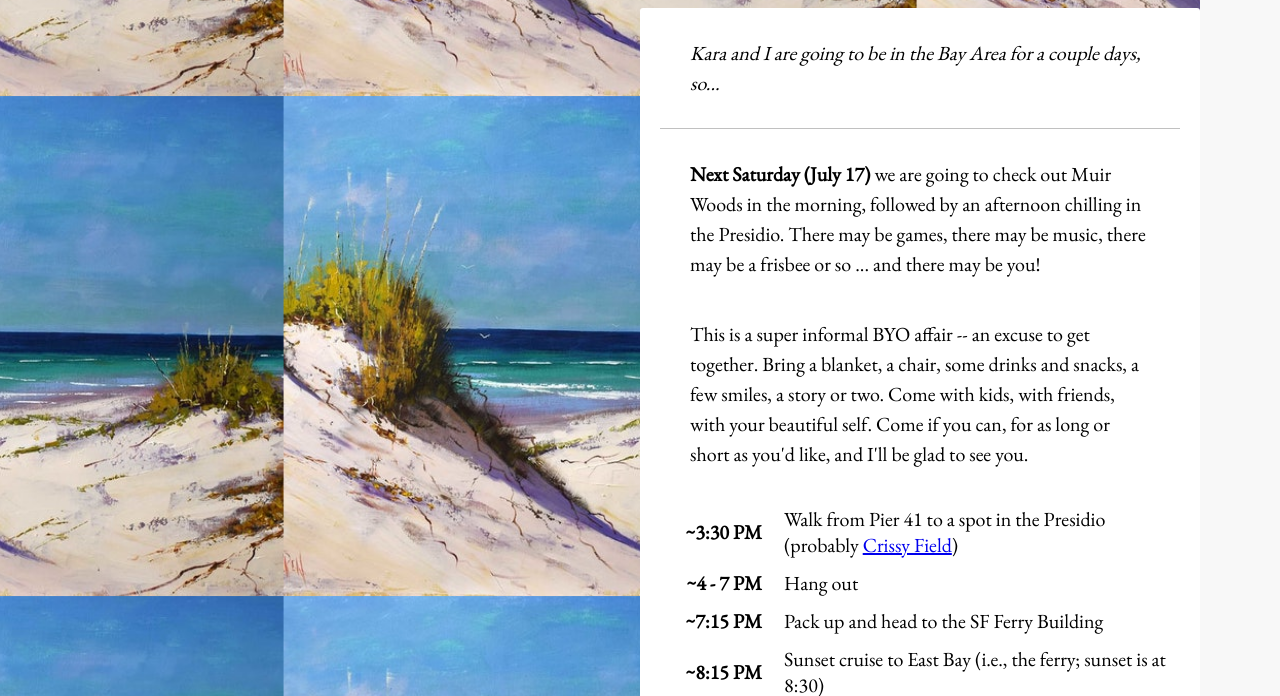
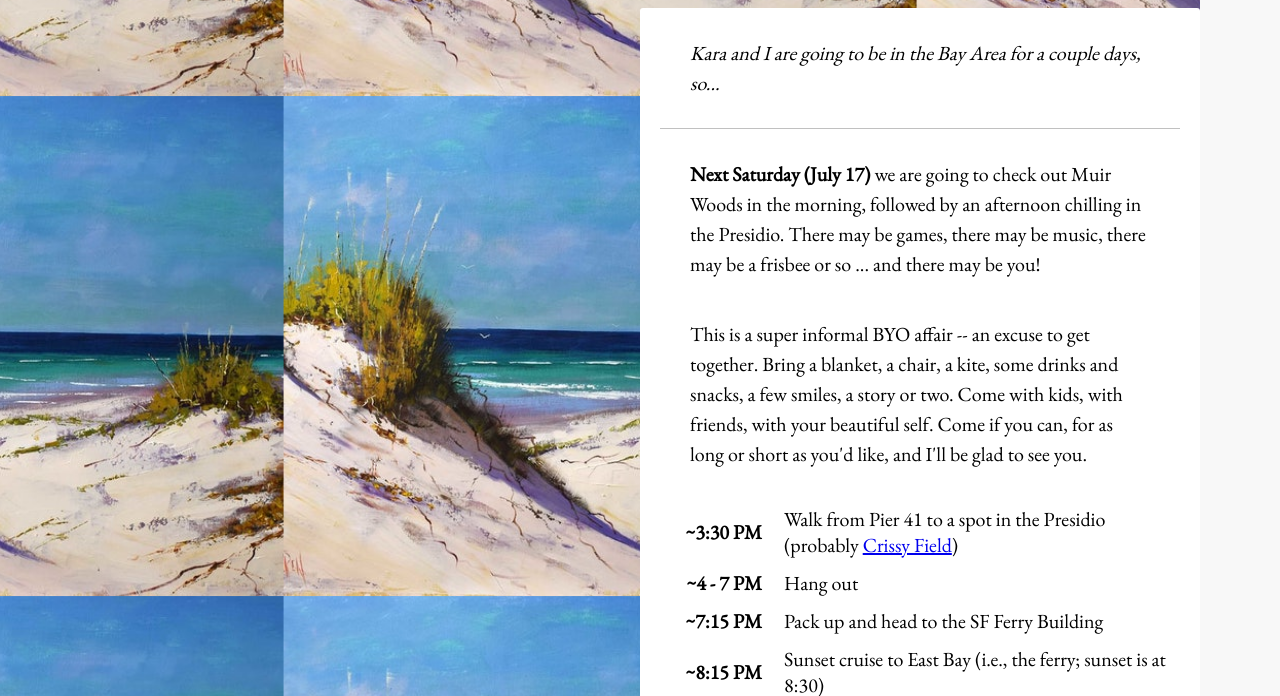
Before and after one commit to mjumbewu/summer-vibe-west-2021, a plain HTML site: page index.html in a window 1280 px wide. Shown: the part 404-1100 px from the top of the page. Drawn offline with nearby package versions, Linux system fonts and the light colour scheme.

Commit message:
Add item to bring

```diff
--- a/index.html
+++ b/index.html
@@ -146,7 +146,7 @@
     <div class="description">
       <p class="leadin">Kara and I are going to be in the Bay Area for a couple days, so...</p>
       <p><strong>Next Saturday (July 17)</strong> we are going to check out Muir Woods in the morning, followed by an afternoon chilling in the Presidio. There may be games, there may be music, there may be a frisbee or so ... and there may be you!</p>
-      <p>This is a super informal BYO affair -- an excuse to get together. Bring a blanket, a chair, some drinks and snacks, a few smiles, a story or two. Come with kids, with friends, with your beautiful self. Come if you can, for as long or short as you'd like, and I'll be glad to see you.</p>
+      <p>This is a super informal BYO affair -- an excuse to get together. Bring a blanket, a chair, a kite, some drinks and snacks, a few smiles, a story or two. Come with kids, with friends, with your beautiful self. Come if you can, for as long or short as you'd like, and I'll be glad to see you.</p>
       <table>
         <thead>
           <tr>
```
